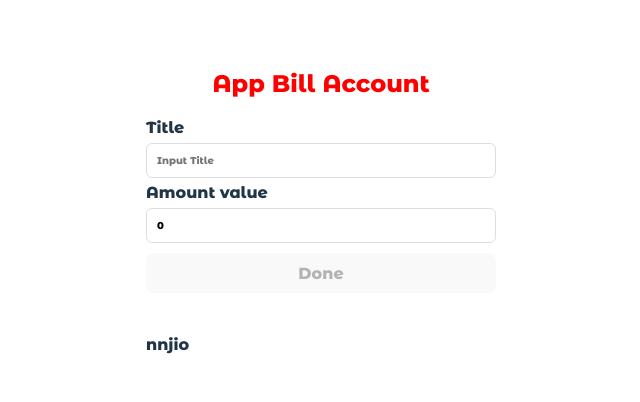
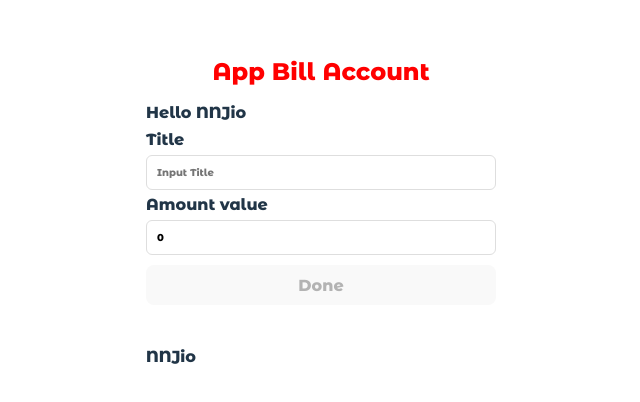
Before and after one commit to NNJio/ReactLab_Fundamantal, a React (Vite) app: page / in a window 1280 px wide. Shown: the part 186-588 px from the top of the page, without its empty margins (319-959 px from the left). Built offline with nearby package versions, Linux system fonts and the light colour scheme.

Commit message:
[Add] Use Context

```diff
--- a/src/App.jsx
+++ b/src/App.jsx
@@ -3,6 +3,8 @@ import Transaction from "./components/Transaction";
 import FormComponent from "./components/FormComponent";
 import { useState } from "react";
 import DataContext from "./data/DataCcontext";
+import ReportComponent from "./components/ReportComponent";
+
 
 const design = { color: "red", textAlign: "center", fontSize: "1.5rem" };
 const Title = () => <h1 style={design}>App Bill Account</h1>;
@@ -21,9 +23,11 @@ function App() {
     });
   };
   return (
-    <DataContext.Provider value="nnjio">
+    <DataContext.Provider value="NNJio">
       <div className="container">
+
         <Title />
+        <ReportComponent/>
         <FormComponent onAddItem={onAddNewItem} />
         {/* <Descripiton /> */}
         <Transaction items={items} />
--- a/src/components/Item.jsx
+++ b/src/components/Item.jsx
@@ -1,10 +1,13 @@
 import PropTypes from "prop-types";
 import "./Item.css";
 import DataContext from "../data/DataCcontext";
+import { useContext } from "react";
 
 const Item = ({ title, amount }) => {
   const statue = amount < 0 ? "Expense" : "Income";
   const symbol = amount < 0 ? "-" : "+";
+  const name = useContext(DataContext);
+
   return (
     <div>
       <li className={statue}>
@@ -13,8 +16,8 @@ const Item = ({ title, amount }) => {
           {symbol}
           {Math.abs(amount)}
         </span>
+        {name}
       </li>
-      <DataContext.Consumer>{(value) => <p>{value}</p>}</DataContext.Consumer>
     </div>
   );
 };
--- /dev/null
+++ b/src/components/ReportComponent.jsx
@@ -0,0 +1,8 @@
+import { useContext } from "react";
+import DataContext from "../data/DataCcontext";
+
+const ReportComponent = () => {
+  const name = useContext(DataContext);
+  return <div>Hello {name}</div>;
+};
+export default ReportComponent;
--- a/src/components/Transaction.jsx
+++ b/src/components/Transaction.jsx
@@ -1,8 +1,11 @@
 import DataContext from "../data/DataCcontext";
 import Item from "./Item";
 import "./transaction.css";
+import { useContext } from "react";
+
 const Transaction = (props) => {
   const { items } = props;
+  const name = useContext(DataContext);
   return (
     <div>
       <ul className="item-list">
@@ -11,7 +14,7 @@ const Transaction = (props) => {
           <Item {...e} key={e} />
         ))}
       </ul>
-      <DataContext.Consumer>{(value) => <p>{value}</p>}</DataContext.Consumer>
+      {name}
     </div>
   );
 };
```
